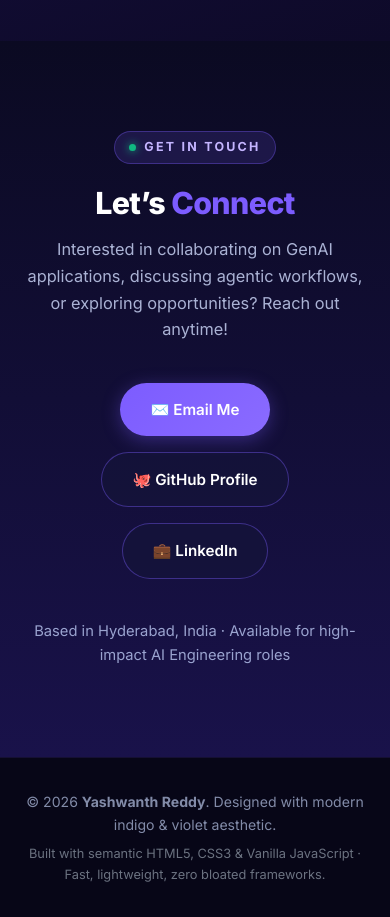
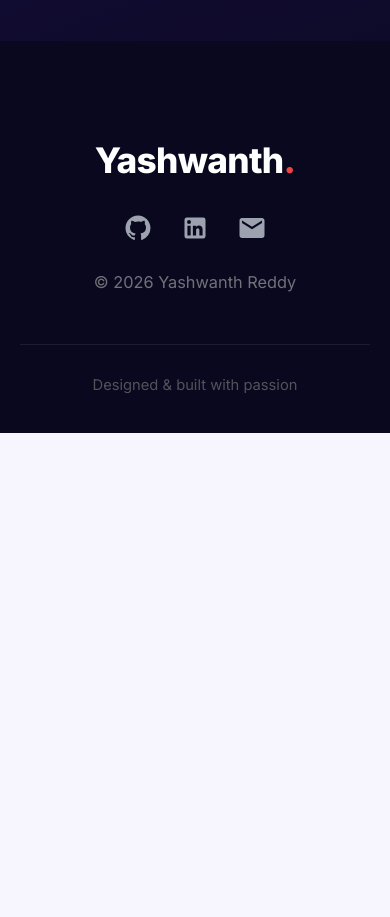
Before and after one commit to Yashreddy05/yashreddy05.github.io, a plain HTML site: page index.html in a window 390 px wide. Shown: the part 9360-10277 px from the top of the page. After the commit the page ends 9793 px from the top, so only its background shows below. Drawn offline with Linux system fonts and the light colour scheme.

Commit message:
Refactor contact and footer sections in index.html
Updated the contact and footer sections with new styles and content.

```diff
--- a/index.html
+++ b/index.html
@@ -302,47 +302,64 @@ h3.title em{font-style:normal;color:var(--accent)}
 }
 .card a.proj-link:hover{color:#fff;transform:translateX(4px)}
 
-/* Contact Section */
-.contact{background:linear-gradient(180deg,#0b0a22 0%,#19124a 100%)}
-.contact .row{display:flex;gap:16px;justify-content:center;flex-wrap:wrap;margin:24px 0 40px}
-.contact .row a{
+/* Contact & Footer Section (Minimalist & Sleek) */
+.footer-section{
+  background:#09081e;
+  text-align:center;
+  padding:90px 20px 0;
+  display:flex;
+  flex-direction:column;
+  align-items:center;
+  position:relative;
+}
+.footer-name{
+  font-size:clamp(2.2rem, 5vw, 3.2rem);
+  font-weight:800;
+  color:#ffffff;
+  letter-spacing:-0.02em;
+  margin-bottom:24px;
+}
+.footer-name span{
+  color:var(--accent);
+}
+.footer-socials{
+  display:flex;
+  align-items:center;
+  justify-content:center;
+  gap:28px;
+  margin-bottom:26px;
+}
+.footer-socials a{
+  color:#9ca3af;
   display:inline-flex;
   align-items:center;
-  gap:8px;
-  padding:14px 30px;
-  border-radius:999px;
-  color:#fff;
+  justify-content:center;
+  transition:all .25s ease;
   text-decoration:none;
-  font-weight:600;
-  font-size:.95rem;
-  border:1px solid rgba(124, 92, 255, 0.4);
-  background:rgba(21, 19, 58, 0.8);
-  transition:all .25s ease;
 }
-.contact .row a:hover{
-  background:var(--accent);
-  border-color:var(--accent);
+.footer-socials a:hover{
+  color:#ffffff;
   transform:translateY(-3px);
-  box-shadow:0 8px 24px var(--accent-glow);
 }
-.contact .row a.primary-cta{
-  background:linear-gradient(135deg,var(--accent),var(--accent2));
-  border:none;
-  box-shadow:0 4px 18px var(--accent-glow);
+.footer-copyright{
+  color:#71717a;
+  font-size:1.02rem;
+  font-weight:400;
+  margin-bottom:48px;
 }
-.contact-note{color:#9aa3cf;font-size:.92rem;max-width:500px;margin:0 auto}
-
-/* Footer */
-footer{
-  background:#070617;
-  color:#828ba8;
+.footer-divider{
+  width:100%;
+  max-width:960px;
+  height:1px;
+  background:rgba(255, 255, 255, 0.08);
+}
+.footer-bottom{
+  padding:28px 20px 36px;
+  color:#52525b;
+  font-size:.92rem;
   text-align:center;
-  padding:32px 6vw;
-  font-size:.88rem;
-  border-top:1px solid rgba(124,92,255,0.12);
+  width:100%;
 }
-footer a{color:var(--accent-light);text-decoration:none}
-footer a:hover{text-decoration:underline}
 
 /* Reveal Animations */
 .rv{opacity:0;transform:translateY(28px);transition:all .65s cubic-bezier(0.16, 1, 0.3, 1)}
@@ -641,31 +658,32 @@ footer a:hover{text-decoration:underline}
   </div>
 </section>
 
-<!-- Contact Section -->
-<section id="contact" class="dark contact">
-  <div class="eyebrow rv"><span class="dot"></span> GET IN TOUCH</div>
-  <h3 class="title rv">Let’s <em>Connect</em></h3>
-  <p class="sub rv">
-    Interested in collaborating on GenAI applications, discussing agentic workflows, or exploring opportunities? Reach out anytime!
-  </p>
-  <div class="row">
-    <a class="primary-cta" href="mailto:yashwanthreddy.dev@gmail.com">
-      ✉️ Email Me
+<!-- Contact & Footer Section (Minimalist & Sleek) -->
+<footer id="contact" class="footer-section">
+  <div class="footer-name rv">Yashwanth<span style="color:#ef4444">.</span></div>
+
+  <div class="footer-socials rv">
+    <a href="https://github.com/Yashreddy05" target="_blank" rel="noopener" aria-label="GitHub">
+      <svg width="30" height="30" viewBox="0 0 24 24" fill="currentColor">
+        <path fill-rule="evenodd" clip-rule="evenodd" d="M12 2C6.477 2 2 6.484 2 12.017c0 4.425 2.865 8.18 6.839 9.504.5.092.682-.217.682-.483 0-.237-.008-.868-.013-1.703-2.782.605-3.369-1.343-3.369-1.343-.454-1.158-1.11-1.466-1.11-1.466-.908-.62.069-.608.069-.608 1.003.07 1.53 1.032 1.53 1.032.892 1.53 2.341 1.088 2.91.832.092-.647.35-1.088.636-1.338-2.22-.253-4.555-1.113-4.555-4.951 0-1.093.39-1.988 1.029-2.688-.103-.253-.446-1.272.098-2.65 0 0 .84-.27 2.75 1.026A9.564 9.564 0 0112 6.844c.85.004 1.705.115 2.504.337 1.909-1.296 2.747-1.027 2.747-1.027.546 1.379.202 2.398.1 2.651.64.7 1.028 1.595 1.028 2.688 0 3.848-2.339 4.695-4.566 4.943.359.309.678.92.678 1.855 0 1.338-.012 2.419-.012 2.747 0 .268.18.58.688.482A10.019 10.019 0 0022 12.017C22 6.484 17.522 2 12 2z"/>
+      </svg>
     </a>
-    <a href="https://github.com/Yashreddy05" target="_blank" rel="noopener">
-      🐙 GitHub Profile
+    <a href="https://www.linkedin.com/in/yashwanth-reddyy05/" target="_blank" rel="noopener" aria-label="LinkedIn">
+      <svg width="28" height="28" viewBox="0 0 24 24" fill="currentColor">
+        <path d="M19 3a2 2 0 0 1 2 2v14a2 2 0 0 1-2 2H5a2 2 0 0 1-2-2V5a2 2 0 0 1 2-2h14m-.5 15.5v-5.3a3.26 3.26 0 0 0-3.26-3.26c-.85 0-1.84.52-2.28 1.3v-1.11h-2.79v8.37h2.79v-4.93c0-.77.62-1.4 1.39-1.4a1.4 1.4 0 0 1 1.4 1.4v4.93h2.75M6.88 8.56a1.68 1.68 0 0 0 1.68-1.68c0-.93-.75-1.69-1.68-1.69a1.69 1.69 0 0 0-1.69 1.69c0 .93.76 1.68 1.69 1.68m1.39 9.94v-8.37H5.5v8.37h2.77z"/>
+      </svg>
     </a>
-    <a href="https://linkedin.com/in/yashwanth-reddy" target="_blank" rel="noopener">
-      💼 LinkedIn
+    <a href="mailto:yashwanthreddyjakka05@gmail.com" aria-label="Email">
+      <svg width="30" height="30" viewBox="0 0 24 24" fill="currentColor">
+        <path d="M20 4H4c-1.1 0-1.99.9-1.99 2L2 18c0 1.1.9 2 2 2h16c1.1 0 2-.9 2-2V6c0-1.1-.9-2-2-2zm0 4l-8 5-8-5V6l8 5 8-5v2z"/>
+      </svg>
     </a>
   </div>
-  <p class="contact-note">Based in Hyderabad, India · Available for high-impact AI Engineering roles</p>
-</section>
 
-<!-- Footer -->
-<footer>
-  <p>© 2026 <strong>Yashwanth Reddy</strong>. Designed with modern indigo & violet aesthetic.</p>
-  <p style="margin-top:6px;font-size:.8rem;color:#6b7280">Built with semantic HTML5, CSS3 & Vanilla JavaScript · Fast, lightweight, zero bloated frameworks.</p>
+  <p class="footer-copyright rv">© 2026 Yashwanth Reddy</p>
+
+  <div class="footer-divider"></div>
+  <div class="footer-bottom">Designed & built with passion</div>
 </footer>
 
 <!-- Interactive Scripts -->
```
